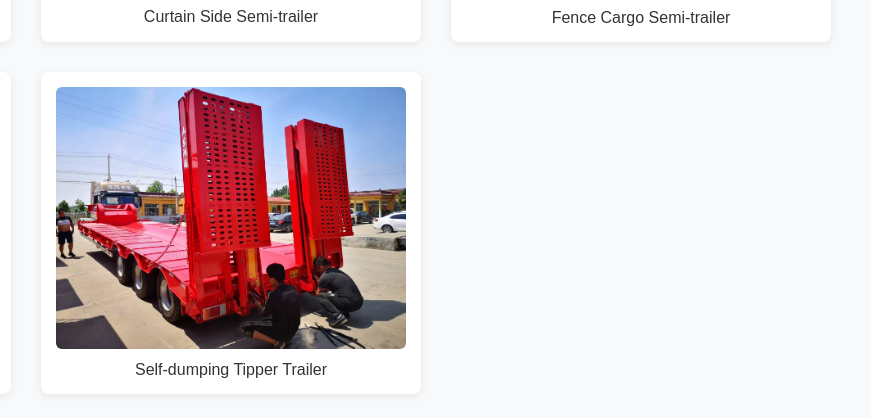
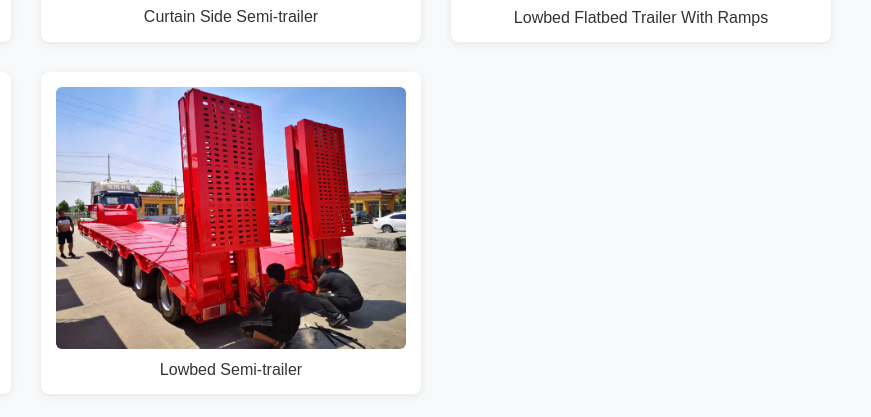
Before and after one commit to lydianong8819-creator/trailer-website, a plain HTML site: page index.html in a window 1280 px wide. Shown: the part 413-830 px from the top of the page, 409-1280 px from the left. Drawn offline with Linux system fonts and the light colour scheme.

Commit message:
Update index.html

```diff
--- a/index.html
+++ b/index.html
@@ -66,20 +66,20 @@
             <img loading="lazy" src="2.jpg" alt="Curtain Side Semi-trailer">
             <p>Curtain Side Semi-trailer</p>
         </div>
-        <!-- 仓栏挂车 -->
+        <!-- 带坡道的低平板挂车 -->
         <div class="product-item">
             <img loading="lazy" src="3.jpg" alt="Fence Cargo Semi-trailer">
-            <p>Fence Cargo Semi-trailer</p>
+            <p>Lowbed Flatbed Trailer With Ramps</p>
         </div>
         <!-- 低平板鹅颈挂车 -->
         <div class="product-item">
             <img loading="lazy" src="4.jpg" alt="Lowbed Gooseneck Trailer">
             <p>Lowbed Gooseneck Trailer</p>
         </div>
-        <!-- 自卸挂车 -->
+        <!-- 低平板挂车 -->
         <div class="product-item">
             <img loading="lazy" src="7.jpg" alt="Self-dumping Tipper Trailer">
-            <p>Self-dumping Tipper Trailer</p>
+            <p>Lowbed Semi-trailer</p>
         </div>
     </div>
 </section>
```
